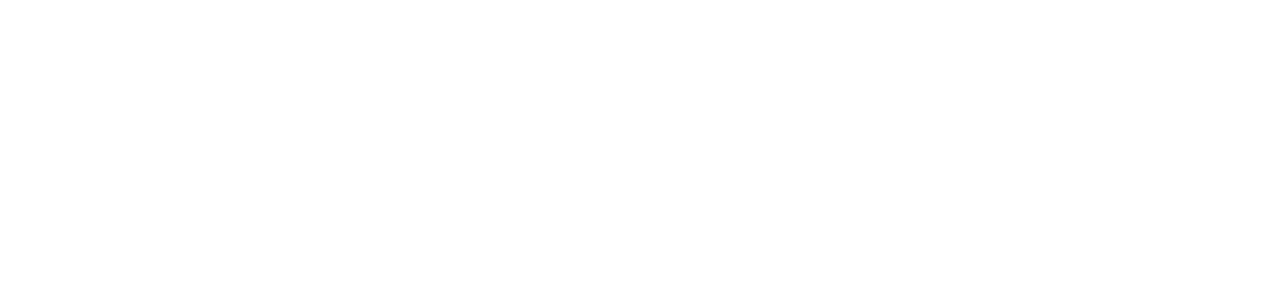
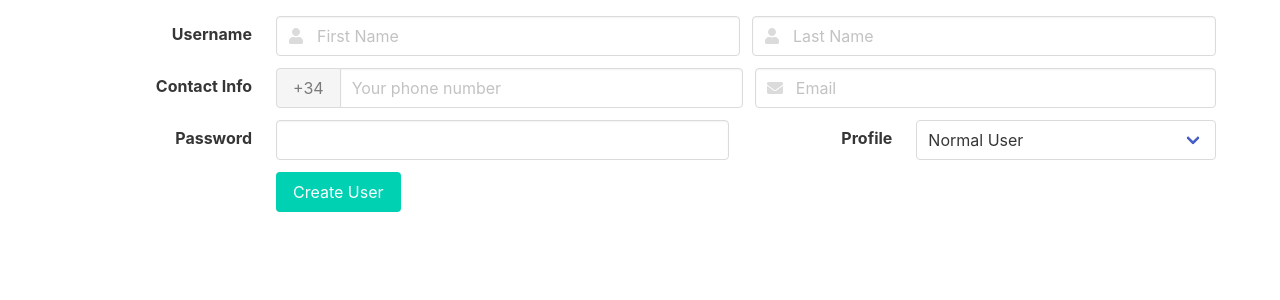
Before and after one commit to dannyjavi/cabify-frontend, a Vue app: page /register in a window 1280 px wide. Shown: the top 300 px of the page. Built offline with nearby package versions, Linux system fonts and the light colour scheme.

Commit message:
Page register añadida

```diff
--- a/src/components/Map.vue
+++ b/src/components/Map.vue
@@ -9,14 +9,16 @@
   name: 'Map',
   mounted() {
     var mymap = L.map('mapid').setView([36.72, -4.42], 15);
-  	L.tileLayer('https://api.mapbox.com/styles/v1/{id}/tiles/{z}/{x}/{y}?access_token=pk.eyJ1IjoibWFwYm94IiwiYSI6ImNpejY4NXVycTA2emYycXBndHRqcmZ3N3gifQ.rJcFIG214AriISLbB6B5aw', {
+    let tileURL = 'https://api.mapbox.com/styles/v1/{id}/tiles/{z}/{x}/{y}?access_token=pk.eyJ1IjoibWFwYm94IiwiYSI6ImNpejY4NXVycTA2emYycXBndHRqcmZ3N3gifQ.rJcFIG214AriISLbB6B5aw'
+  	L.tileLayer( tileURL, {
     minZoom: 14,
 		maxZoom: 16,
 		id: 'mapbox/streets-v11',
 		tileSize: 512,
 		zoomOffset: -1
   }).addTo(mymap);
-  var marker = L.marker([36.72, -4.42]).addTo(mymap)
+  var marker = L.marker([36.72, -4.42]).bindPopup('You are here!').addTo(mymap)
+  mymap.L.locate({enableHighAccuracy: true})
   }
 }
 </script>
--- /dev/null
+++ b/src/pages/RegisterPage.vue
@@ -0,0 +1,102 @@
+<template>
+  <div class="container mt-4">
+    <div class="field is-horizontal">
+      <div class="field-label is-normal">
+        <label class="label">Username</label>
+      </div>
+      <div class="field-body">
+        <div class="field">
+          <p class="control is-expanded has-icons-left">
+            <input class="input" type="text" placeholder="First Name" />
+            <span class="icon is-small is-left">
+              <i class="fas fa-user"></i>
+            </span>
+          </p>
+        </div>
+        <div class="field">
+          <p class="control is-expanded has-icons-left">
+            <input class="input" type="text" placeholder="Last Name" />
+            <span class="icon is-small is-left">
+              <i class="fas fa-user"></i>
+            </span>
+          </p>
+        </div>
+      </div>
+    </div>
+
+    <div class="field is-horizontal">
+      <div class="field-label is-normal">
+        <label class="label">Contact Info</label>
+      </div>
+      <div class="field-body">
+        <div class="field is-expanded">
+          <div class="field has-addons">
+            <p class="control">
+              <a class="button is-static"> +34 </a>
+            </p>
+            <p class="control is-expanded">
+              <input class="input" type="tel" placeholder="Your phone number" />
+            </p>
+          </div>
+        </div>
+        <div class="field">
+          <p class="control is-expanded has-icons-left has-icons-right">
+            <input class="input" type="email" placeholder="Email" value="" />
+            <span class="icon is-small is-left">
+              <i class="fas fa-envelope"></i>
+            </span>
+          </p>
+        </div>
+      </div>
+    </div>
+
+    <div class="field is-horizontal">
+      <div class="field-label is-normal">
+        <label class="label">Password</label>
+      </div>
+      <div class="field-body">
+        <div class="field">
+          <p class="control is-expanded has-icons-left">
+            <input class="input" type="text" />
+          </p>
+        </div>
+        <div class="field-label is-normal">
+          <label class="label">Profile</label>
+        </div>
+        <div class="field">
+          <div class="control">
+            <div class="select is-fullwidth">
+              <select>
+                <option>Normal User</option>
+                <option>Driver</option>
+                <option>Admin</option>
+              </select>
+            </div>
+          </div>
+        </div>
+      </div>
+    </div>
+
+    <div class="field is-horizontal">
+      <div class="field-label">
+        <!-- Left empty for spacing -->
+      </div>
+      <div class="field-body">
+        <div class="field">
+          <div class="control">
+            <button class="button is-primary">Create User</button>
+          </div>
+        </div>
+      </div>
+    </div>
+  </div>
+</template>
+
+<script>
+export default {
+  name: "RegisterPage",
+};
+</script>
+
+<style>
+</style>
--- a/src/router/index.js
+++ b/src/router/index.js
@@ -2,12 +2,14 @@
 import VueRouter from "vue-router";
 import HomePage from "../pages/HomePage";
 import LoginPage from "../pages/LoginPage";
+import RegisterPage from "../pages/RegisterPage";
 
 Vue.use(VueRouter);
 
 const routes = [
   { path: "/", name: "Home", component: HomePage },
-  { path: "/login", name: "Login", component: LoginPage }
+  { path: "/login", name: "Login", component: LoginPage },
+  { path: "/register", name: "Register", component: RegisterPage }
 ];
 
 const router = new VueRouter({
```
